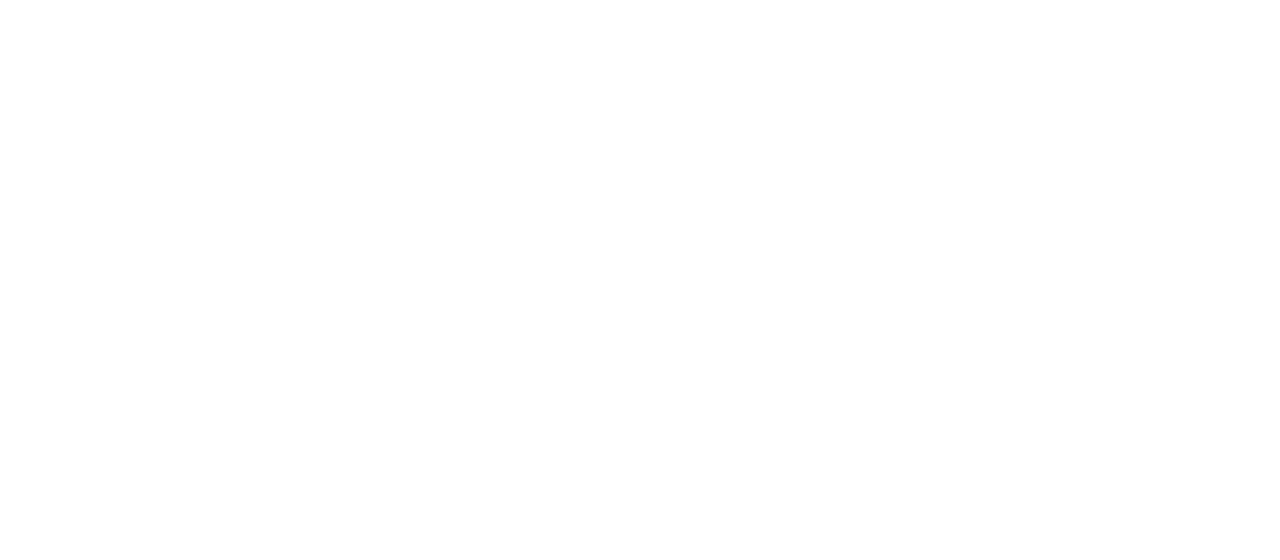
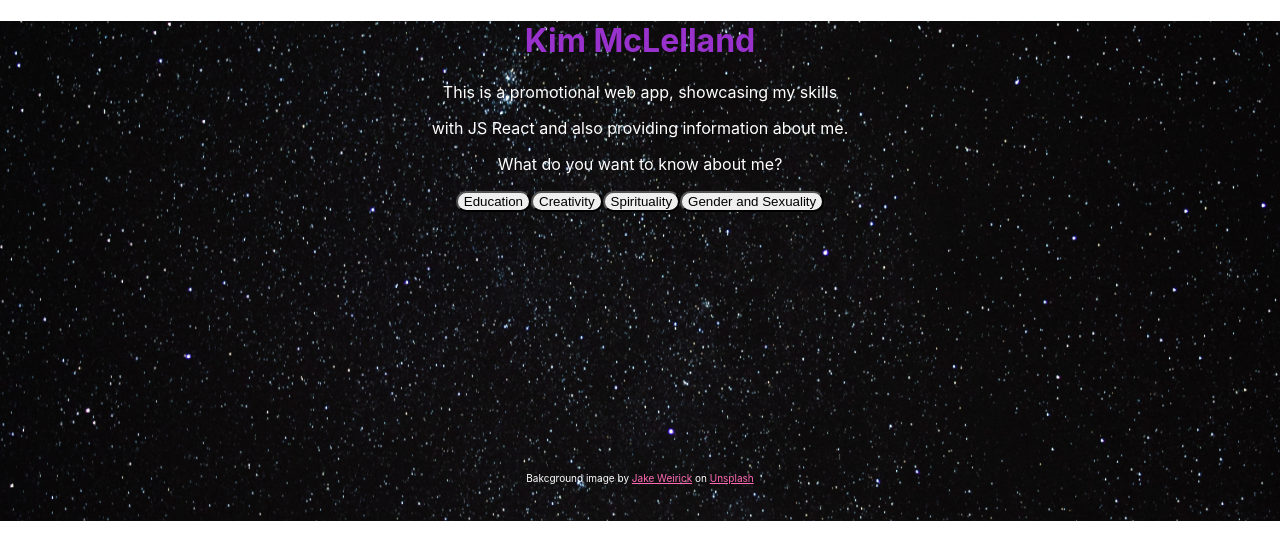
Before and after one commit to KimMcLelland/kim-mclelland, a React (Create React App) app: page / in a window 1280 px wide. Shown: the top 560 px of the page. Built offline with nearby package versions, Linux system fonts and the light colour scheme.

Commit message:
beginning display

```diff
--- a/src/App.css
+++ b/src/App.css
@@ -1,5 +1,12 @@
+
+
 .App {
   text-align: center;
+  background-image: url("images/jake-weirick-Q_RBVFFXR_g-unsplash.jpg");
+  height: 500px;
+  background-position: center;
+  background-repeat: no-repeat;
+  background-size: cover;
 }
 
 @media (prefers-reduced-motion: no-preference) {
@@ -7,3 +14,26 @@
     animation: App-logo-spin infinite 20s linear;
   }
 }
+
+h1 {
+  color: darkorchid;
+}
+
+.intro {
+  color: white;
+}
+
+button {
+  border-radius: 12px;
+}
+
+.footer {
+  position: relative;
+  top: 250px;
+  font-size: 10px;
+  color: white;
+}
+
+.footer a {
+  color: hotpink;
+}
--- a/src/App.js
+++ b/src/App.js
@@ -4,7 +4,20 @@ import './App.css';
 function App() {
   return (
     <div className="App">
-
+      <h1>Kim McLelland</h1>
+      <div className="intro">
+        <p>This is a promotional web app, showcasing my skills</p>
+        <p>with JS React and also providing information about me.</p>
+        <p>What do you want to know about me?</p>
+      </div>
+      <div className="start_page_buttons">
+        <button>Education</button>
+        <button>Creativity</button>
+        <button>Spirituality</button>
+        <button>Gender and Sexuality</button>
+      </div>
+      <p className="footer">Bakcground image by <a href="https://unsplash.com/@weirick?utm_source=unsplash&utm_medium=referral&utm_content=creditCopyText">Jake Weirick</a> on <a href="https://unsplash.com/s/photos/stars?utm_source=unsplash&utm_medium=referral&utm_content=creditCopyText">Unsplash</a>
+  </p>
     </div>
   );
 }
```
Also changed, not shown: src/images/jake-weirick-Q_RBVFFXR_g-unsplash.jpg (added).
